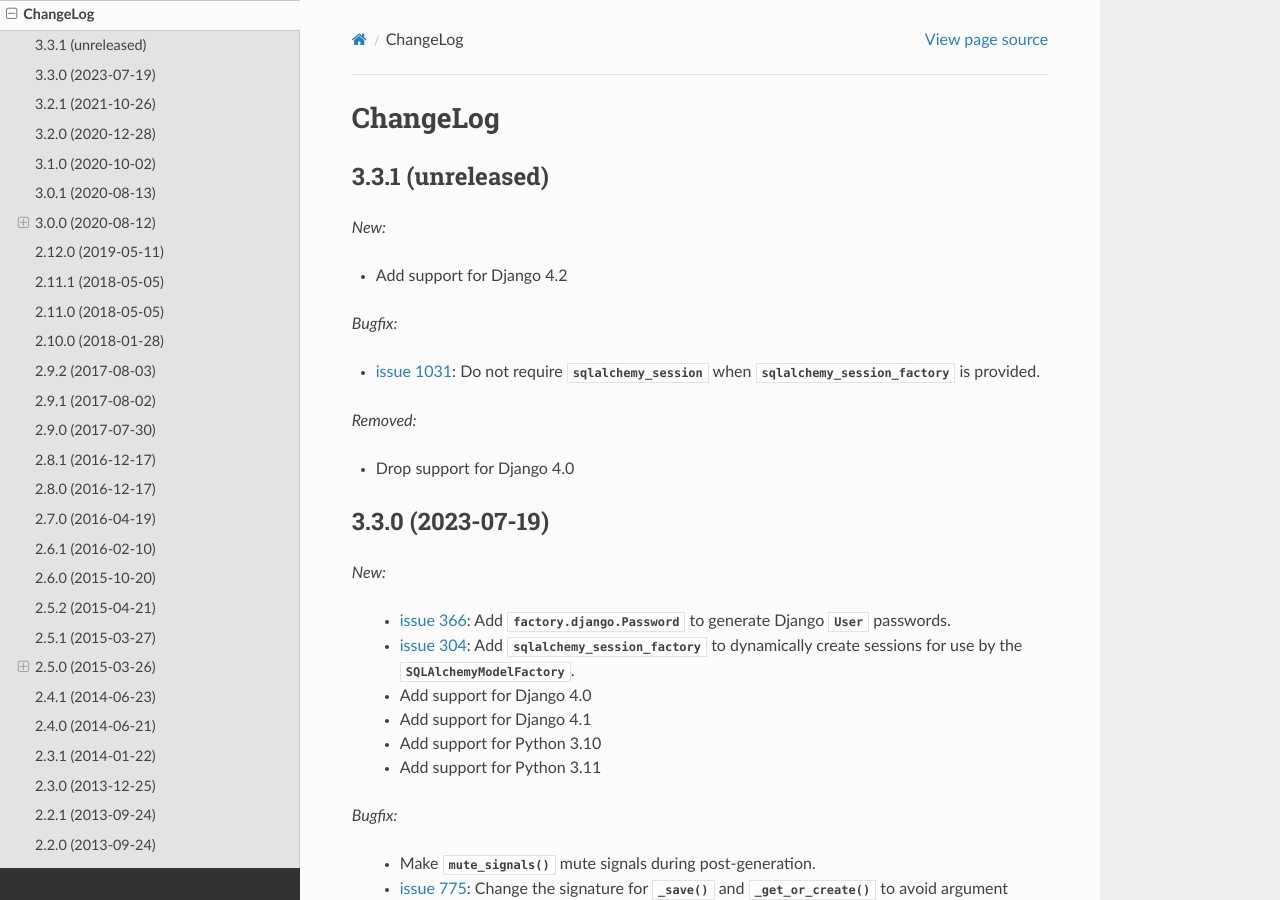
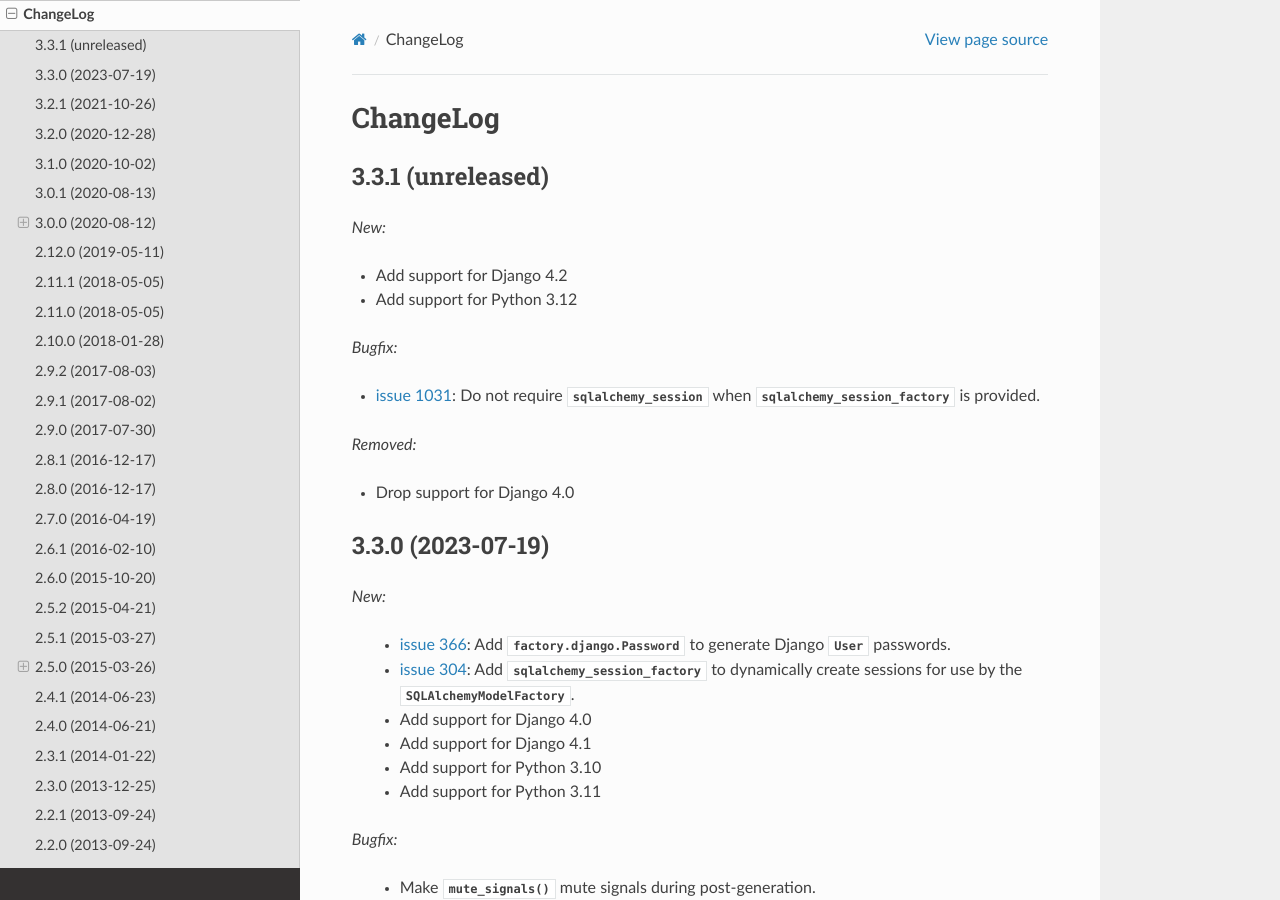
Before and after one commit to FactoryBoy/factory_boy, a Sphinx documentation site: the page built from docs/changelog.rst, in a window 1280 px wide and 900 px high. Built offline with Sphinx 7.4.7 and the Read the Docs theme 2.0.0, drawn with Linux system fonts in a browser that asks for light colours.

Commit message:
Add support for Python 3.12

```diff
--- a/docs/changelog.rst
+++ b/docs/changelog.rst
@@ -8,6 +8,7 @@
 *New:*
 
 - Add support for Django 4.2
+- Add support for Python 3.12
 
 *Bugfix:*
 
--- a/setup.cfg
+++ b/setup.cfg
@@ -29,6 +29,7 @@
     Programming Language :: Python :: 3.9
     Programming Language :: Python :: 3.10
     Programming Language :: Python :: 3.11
+    Programming Language :: Python :: 3.12
     Programming Language :: Python :: Implementation :: CPython
     Programming Language :: Python :: Implementation :: PyPy
     Topic :: Software Development :: Testing
```
Also changed, not shown: 3 other files.
